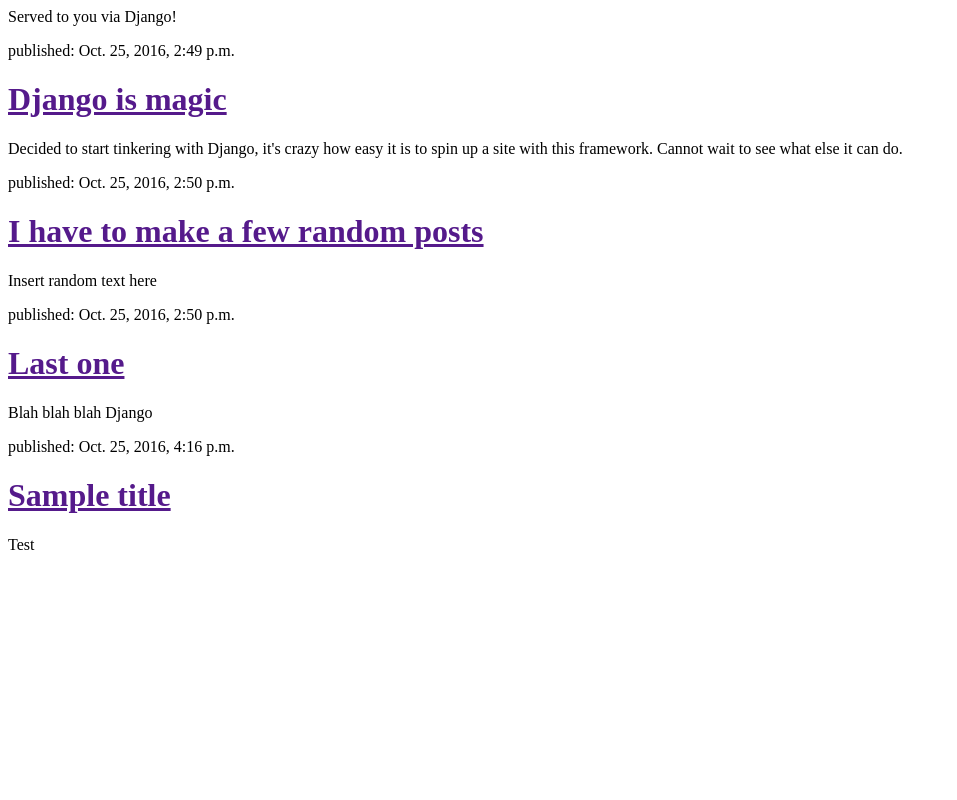
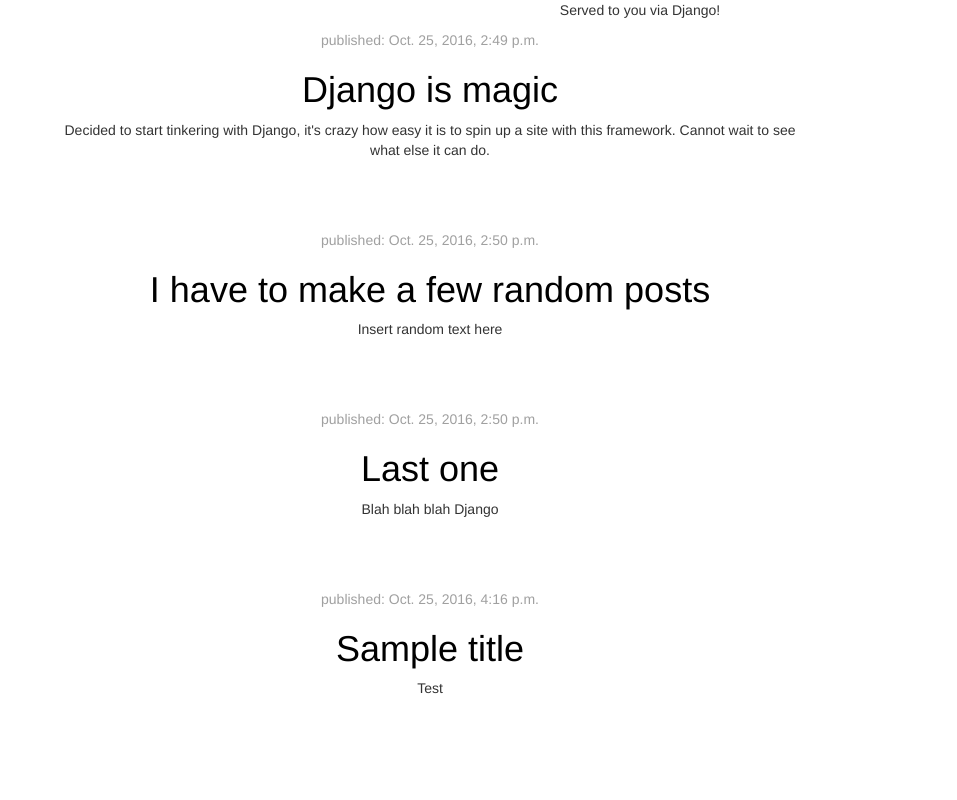
Before and after one commit to sudomichael/djg, a Django app: page / in a window 1280 px wide. Shown: the whole page, without its empty margins (0-957 px from the left). Run offline with Django 3.2, Linux system fonts and the light colour scheme; data comes from the database, SQL or seed files in the repository; some libraries are stand-ins or nearby versions.

Commit message:
Reformatted and added "flair" to html files via creation of css file

```diff
--- /dev/null
+++ b/blog/static/css/blog.css
@@ -0,0 +1,51 @@
+h1 a{
+    color: #0000FF;
+}
+
+body{
+    margin: auto;
+    text-align: center;
+}
+
+.page-header{
+    background-color: #000011
+    margin-top: 0;
+    padding: 20px 20px 20px 40px;
+}
+
+.page-header h1, .page-header h1 a, .page-header h1 a:visited, page-header h1 a:active {
+    color: #ffffff;
+    font-size: 36pt;
+    text-decoration: none;
+}
+
+.content {
+    margin-left: 40px;
+}
+
+.date {
+    color: #A0A0A0;
+}
+
+.save {
+    float: right;
+}
+
+.post-form textarea, .post-form input {
+    width: 100%;
+}
+
+.top-menu, .top-menu:hover, .top-menu:visited {
+    color: #ffffff;
+    float: right;
+    font-size: 26pt;
+    margin-rgith: 20px;
+}
+
+.post {
+    margin-bottom: 70px;
+}
+
+.post h1 a, .post h1 a:visited{
+    color: #000000;
+}
--- a/blog/templates/blog/post_list.html
+++ b/blog/templates/blog/post_list.html
@@ -1,15 +1,27 @@
+{% load staticfiles %}
 <html>
     <head>
+        <link rel="stylesheet" href="//maxcdn.bootstrapcdn.com/bootstrap/3.2.0/css/bootstrap.min.css">
+	<link rel="stylesheet" href="//maxcdn.bootstrapcdn.com/bootstrap/3.2.0/css/bootstrap-theme.min.css">
+        <link rel="stylesheet" href="{% static 'css/blog.css' %}">
         <title>SudoMichael</title>
     </head>
     <body>
         <p>Served to you via Django!</p>
-        {% for post in posts %}
-            <div>
-                <p>published: {{ post.published_date }}</p>
-                <h1><a href="">{{ post.title }} </a></h1>
-                <p>{{ post.text|linebreaksbr }} </p>
+        <div class="content container">
+            <div class="row">
+                <div class="col-md-8">
+                    {% for post in posts %}
+                        <div class="post">
+                            <div class="date"
+                                <p>published: {{ post.published_date }}</p>
+                            </div>
+                            <h1><a href=""> {{ post.title }} </a></h1>
+                            <p>{{ post.text|linebreaksbr }} </p>
+                        </div>
+                    {% endfor %}
+                </div>
             </div>
-        {% endfor %}
+        </div>
     </body>
 </html>
```
Also changed, not shown: 1 other file.
